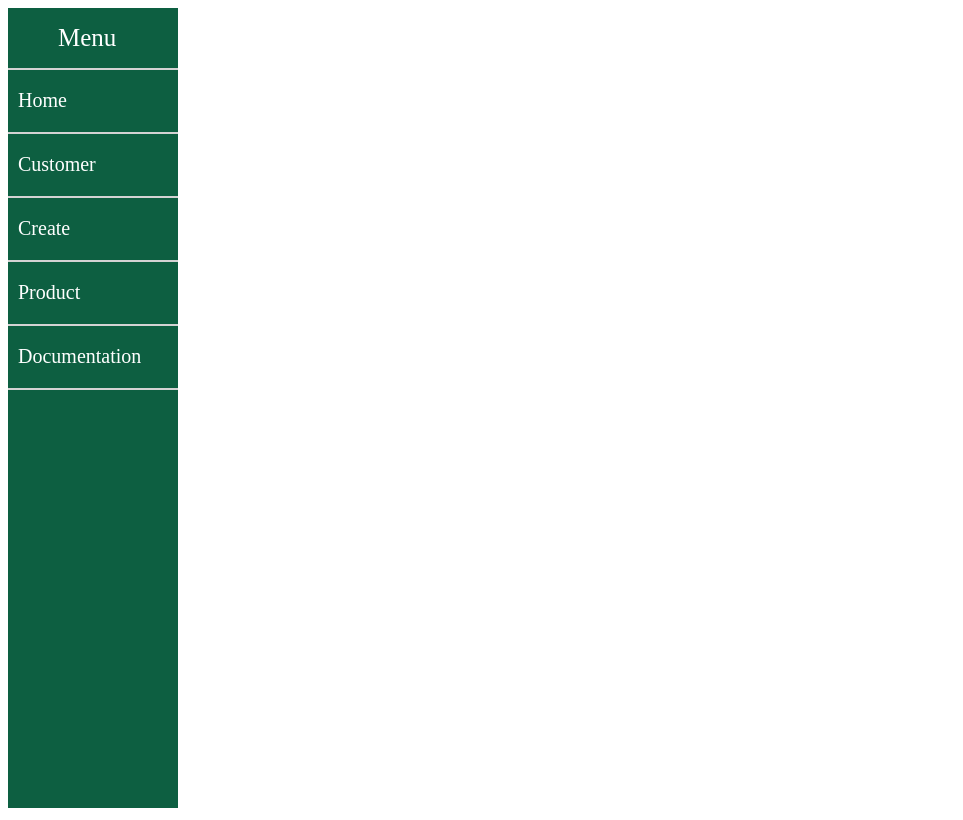
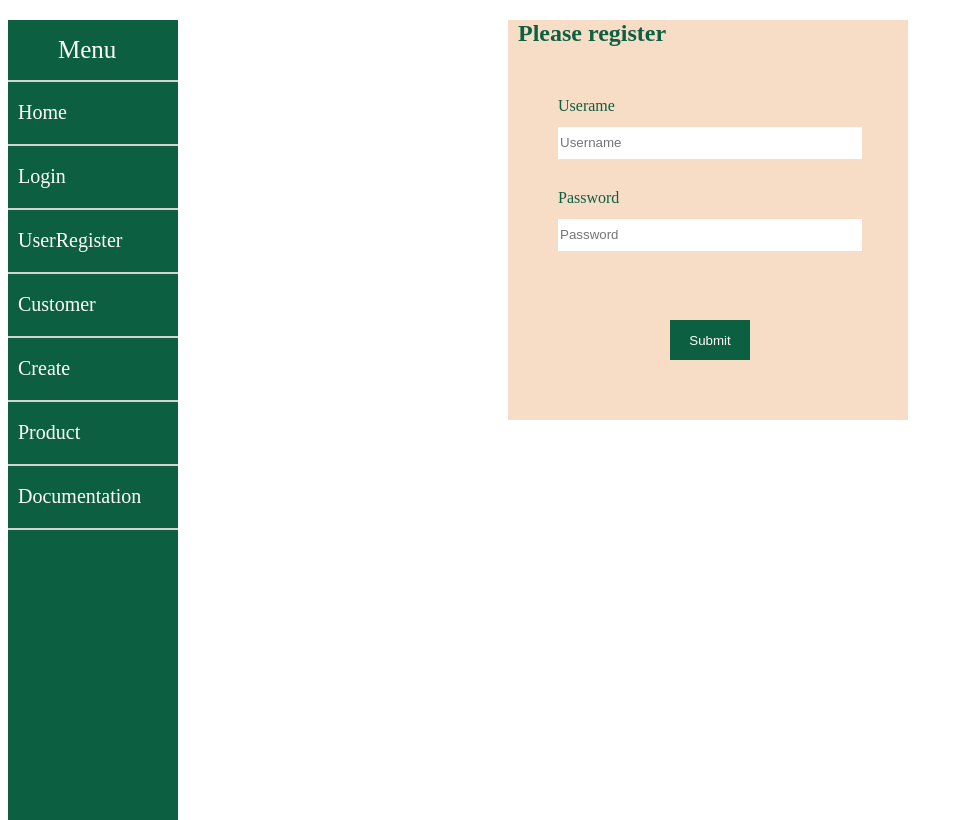
Before and after one commit to nika7724/frontend_final_project, a Svelte app: page /register in a window 1280 px wide. Shown: the whole page, without its empty margins (0-963 px from the left). Built offline with nearby package versions, Linux system fonts and the light colour scheme.

Commit message:
add login and register pages

```diff
--- a/package.json
+++ b/package.json
@@ -14,6 +14,7 @@
     "vite": "^4.4.5"
   },
   "dependencies": {
+    "axios": "^1.6.3",
     "svelte-routing": "^2.10.0"
   }
 }
--- a/src/App.svelte
+++ b/src/App.svelte
@@ -4,31 +4,43 @@
   import Home from "./component/Home.svelte";
   import Product from "./component/Product.svelte";
   import Documentation from "./component/Documentation.svelte";
+  import Login from "./component/Login.svelte";
+  import Register from "./component/Register.svelte";
   import { Router, Route } from "svelte-routing";
+    import Dashboard from "./component/Dashboard.svelte";
+
+// let isLoggedIn = localStorage.getItem('isLoggedIn')==='true';
+
 </script>
 
   <div class="sidebar">
     <div class="title">
       Menu
   </div>
+
 <ul class="links">
 	<li><a href="/home" component={Home} on:click>Home</a></li>
+  <li><a href="/login" component={Login} class="btn btn-outline-light me-2">Login</a></li>
+	<li><a href="/register" component={Register} class="btn btn-outline-light me-2">UserRegister</a></li>
   <li><a href="/customers" component={Customers} on:click>Customer</a></li>
 	<li><a href="/createcustomer" component={CreateCustomer} on:click>Create</a></li>
   <li><a href="/product" component={Product} on:click>Product</a></li>
 	<li><a href="/documentation" component={Documentation} on:click>Documentation</a></li>
-
-</ul>
+ </ul>
 </div>
 
 
+
 <Router>
-  <Route path="/home" component={Home} />
+  <Route path="/dashboard" component={Dashboard} />
+    <Route path="/home" component={Home} />
   <Route path="/customers" component={Customers} />
   <Route path="/createcustomer" component={CreateCustomer} />
   <Route path="/product" component={Product} />
   <Route path="/documentation" component={Documentation} />
-</Router>
+   <Route path="/login" component={Login} />
+  <Route path="/register" component={Register} />
+  </Router>
 
 
 <style>
--- a/src/component/Customers.svelte
+++ b/src/component/Customers.svelte
@@ -3,6 +3,15 @@
     import CustomerList from "./CustomerList.svelte";
     import CreateCustomer from "./CreateCustomer.svelte";
     let customers = [];
+    let role =[];
+
+//     async function fetchRoles() {
+//     const response = await fetch("http://localhost:8080/roles");
+//     const data = await response.json();
+//     role = data;
+//   }
+//   onMount(fetchRoles);
+
 
     const customerList = "http://localhost:8080/customers";
 
@@ -33,3 +42,10 @@
       <button class="create_btn" component={CreateCustomer} on:click>Create</button>
     </a>
   </div>
+
+  <style>
+button {
+    margin-left: 250px;
+}
+
+    </style>
--- /dev/null
+++ b/src/component/Dashboard.svelte
@@ -0,0 +1,34 @@
+<!-- <script>
+    import {onMount} from 'svelte';
+    import axios from "axios";
+    import { navigate } from 'svelte-routing';
+
+    let message = 'You are not logged in';
+
+    onMount(async () => {
+        const response = await axios.get('http://localhost:8080/user/');
+
+        if (response.status === 200) {
+            message = `Hi ${response.data.username}`;
+        } else {
+            navigate ('/login');
+        }
+    });
+
+    $: logout = async () => {
+        await axios.post('logout', {}, {withCredentials: true});
+
+        axios.defaults.headers.common['Authorization'] = '';
+
+        navigate('/login');
+    }
+ </script>
+
+
+ <div class="container mt-5 text-center">
+    <h3>{message}</h3>
+
+    <a href="/login" class="btn btn-lg btn-primary"
+       on:click={logout}
+    >Logout</a>
+ </div> -->
--- a/src/component/Home.svelte
+++ b/src/component/Home.svelte
@@ -1,4 +1,5 @@
 <iframe src="https://queueit-news-blog.netlify.app/news" title="News Content"></iframe>
+
 
 <style>
  iframe {
--- /dev/null
+++ b/src/component/Login.svelte
@@ -0,0 +1,102 @@
+<script>
+    // import axios from "axios";
+    let userDetails ={username: "", password: ""};
+
+    function registerSubmit() {
+        // axios.post('http://localhost:8080/auth/login', {
+        //                 username: userDetails.username,
+        //         password: userDetails.password
+
+        // })
+    fetch('http://localhost:8080/auth/login', {
+            method: 'POST',
+            headers: {
+                'Content-Type': 'application/json; charset=UTF-8'
+            },
+            body: JSON.stringify({
+                username: userDetails.username,
+                password: userDetails.password,
+            })
+        })
+        .then(response => {
+            if (response.ok) {
+                window.location.href = '/home';
+            } else {
+                console.error("Error logging user:", response.statusText);
+            }
+        })
+        .catch(error => {
+            console.error("Error logging:", error);
+        });
+    }
+    </script>
+
+    <main class="container">
+        <form on:submit|preventDefault={registerSubmit}>
+            <h2 class="register">Please login</h2>
+
+            <div class="form-floating">
+                <label for="username">Userame</label>
+                <input bind:value={userDetails.username} id="username" type="text" placeholder="Username" required autocomplete="username">
+            </div>
+
+            <div class="form-floating">
+                <label for="password">Password</label>
+                <input bind:value={userDetails.password} id="password" type="password"  placeholder="Password" required autocomplete="off">
+            </div>
+
+            <button class="w-100 btn btn-lg btn-primary" type="submit">Submit</button>
+        </form>
+    </main>
+
+    <style>
+
+        .register {
+            margin-left: 10px;
+            color: #0d5f41;
+        }
+
+        .container {
+        background-color: #f7ddc6;
+        width: 400px;
+        height: 400px;
+        margin-left: 500px;
+      }
+
+    label {
+        font-size:var(--text-font-size) ;
+        color: #0d5f41;
+        display: inline-block;
+        width: 300px;
+        height: 30px;
+        margin-top: 30px;
+        margin-left: 50px;
+    }
+
+    input {
+        width: 300px;
+        height: 30px;
+        border: none;
+        background-color: white;
+        color:#0d5f41;
+        margin-left: 50px;
+    }
+
+    button {
+        width: 80px;
+        height: 40px;
+        text-align: center;
+        margin-left: 10px;
+        position:absolute;
+        top:320px;
+        left:660px;
+        background: #0d5f41;
+        color:white;
+        border: none;
+    }
+
+    button:hover {
+        color:lightgray;
+    }
+
+        </style>
--- /dev/null
+++ b/src/component/Register.svelte
@@ -0,0 +1,128 @@
+<script>
+    import axios from "axios";
+import { navigate } from 'svelte-routing';
+
+    let userDetails = { username: "", password: "" };
+
+//     $: registerSubmit = async () => {
+//         try {
+//         const response = await axios.post("http://localhost:8080/auth/register", {
+//             username: userDetails.username,
+//             password: userDetails.password,
+//         });
+//         navigate('/login');
+//         } catch (error) {
+//         console.error("Error registering user:", error);
+//     }
+// }
+
+    function registerSubmit() {
+            fetch('http://localhost:8080/auth/register', {
+                    method: 'POST',
+                    headers: {
+                        'Content-Type': 'application/json; charset=UTF-8'
+                    },
+                    body: JSON.stringify({
+                        username: userDetails.username,
+                        password: userDetails.password
+                    })
+                })
+            .then((response) => {
+                if (response.ok) {
+                    window.location.href = "/login";
+                } else {
+                    console.error(
+                        "Error registering user:",
+                        response.statusText,
+                    );
+                }
+            })
+            .catch((error) => {
+                console.error("Error registering user:", error);
+            });
+    }
+</script>
+
+<main class="container">
+    <form on:submit|preventDefault={registerSubmit}>
+        <h2 class="register">Please register</h2>
+
+        <div class="form-floating">
+            <label for="username">Userame</label>
+            <input
+                bind:value={userDetails.username}
+                id="username"
+                type="text"
+                placeholder="Username"
+                required
+                autocomplete="username"
+            />
+        </div>
+
+        <div class="form-floating">
+            <label for="password">Password</label>
+            <input
+                bind:value={userDetails.password}
+                id="password"
+                type="password"
+                placeholder="Password"
+                required
+                autocomplete="off"
+            />
+        </div>
+
+        <button class="w-100 btn btn-lg btn-primary" type="submit"
+            >Submit</button
+        >
+    </form>
+</main>
+
+<style>
+    .register {
+        margin-left: 10px;
+        color: #0d5f41;
+    }
+
+    .container {
+        background-color: #f7ddc6;
+        width: 400px;
+        height: 400px;
+        margin-left: 500px;
+    }
+
+    label {
+        font-size: var(--text-font-size);
+        color: #0d5f41;
+        display: inline-block;
+        width: 300px;
+        height: 30px;
+        margin-top: 30px;
+        margin-left: 50px;
+    }
+
+    input {
+        width: 300px;
+        height: 30px;
+        border: none;
+        background-color: white;
+        color: #0d5f41;
+        margin-left: 50px;
+    }
+
+    button {
+        width: 80px;
+        height: 40px;
+        text-align: center;
+        margin-left: 10px;
+        position: absolute;
+        top: 320px;
+        left: 660px;
+        background: #0d5f41;
+        color: white;
+        border: none;
+    }
+
+    button:hover {
+        color: lightgray;
+    }
+</style>
```
Also changed, not shown: 1 other file (tests, documents, lock files or other folders).
